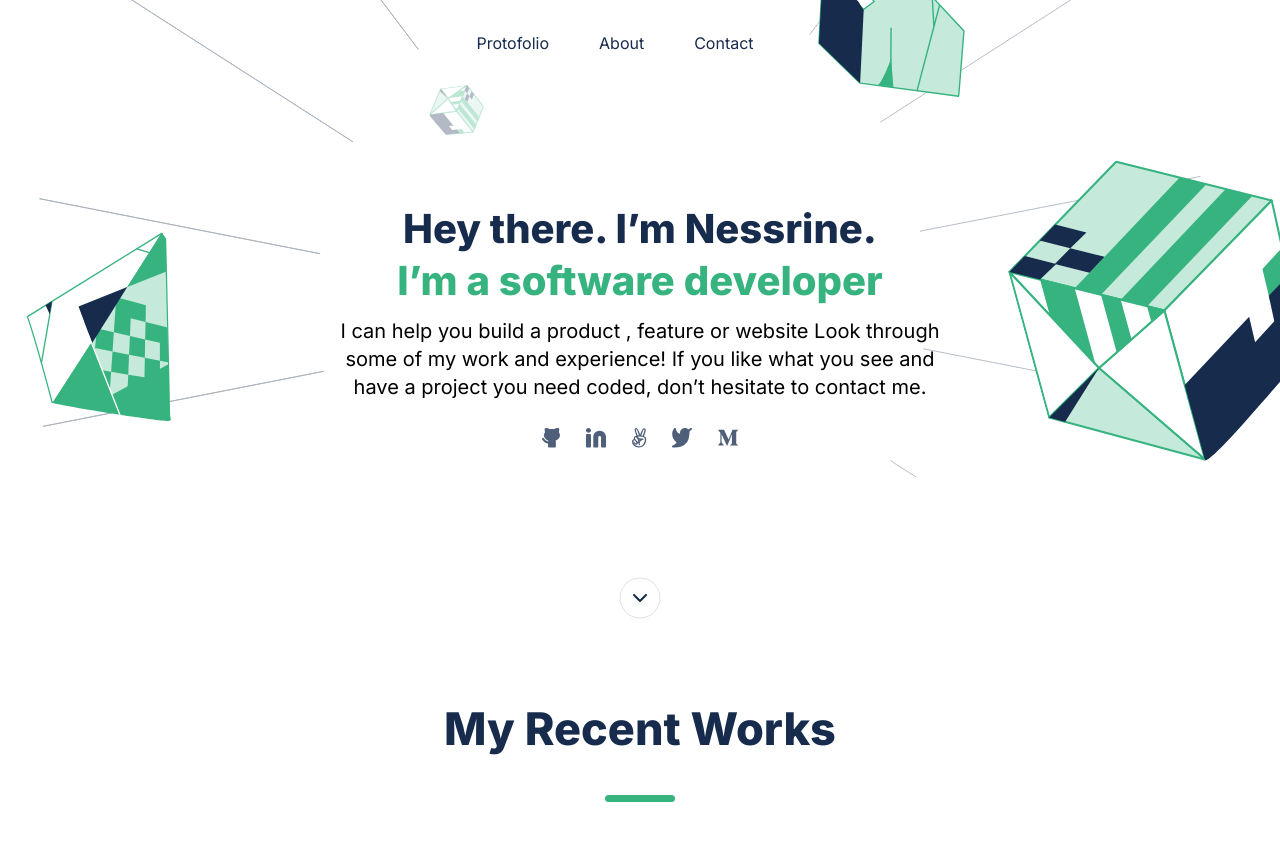
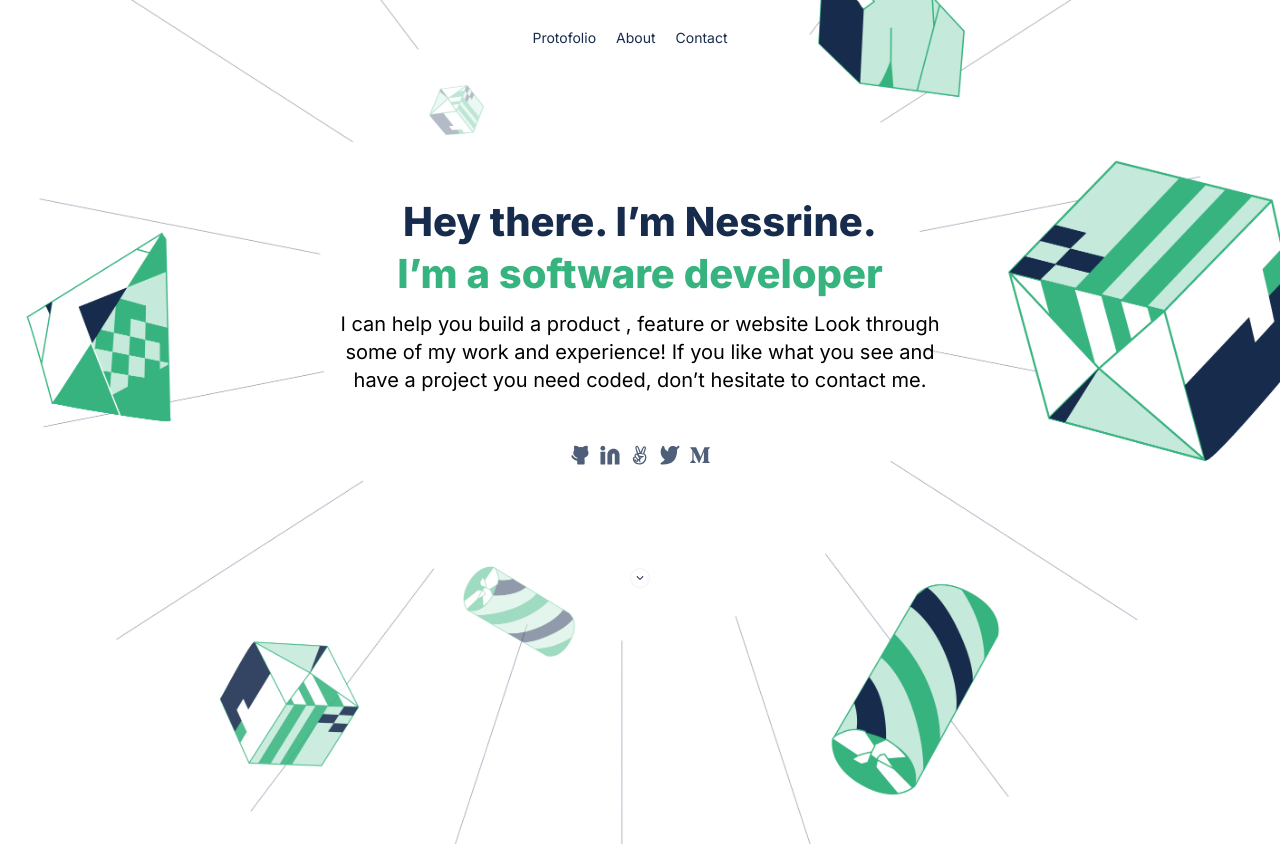
Before and after one commit to Nessrine88/-Protofolio-, a website: page index.html in a window 1280 px wide. Shown: the top 844 px of the page. Drawn offline with Linux system fonts and the light colour scheme.

Commit message:
make the required changes

```diff
--- a/index.html
+++ b/index.html
@@ -41,7 +41,8 @@
                             <li><a href="#"><img src="images/social-media/twitter.svg" alt="twitter-icon"></a></li>
                             <li><a href="#"><img src="images/social-media/medium.svg" alt="medium-icon"></a></li>
                         </ul>
-
+                        <img class="arrow-btn"
+                        src="images/Disabled.svg" alt="">
              </div>
 
         </section>
@@ -50,7 +51,7 @@
         <section class="work-section">
 
             <div class="my-recent-work ">
-                <div class="normal-button"><img src="images/Disabled.svg" alt=""></div>
+
                 <div class="my-work"> <h2 >My Recent Works</h2></div>
                 <div class="line"></div>
             </div>
--- a/style.css
+++ b/style.css
@@ -80,6 +80,31 @@ body {
 header {
   display: flex;
   justify-content: center;
+  flex-direction: column;
+  align-items: center;
+}
+
+.headline {
+  display: flex;
+  justify-content: center;
+  align-items: center;
+  align-content: center;
+  flex-direction: column;
+}
+
+.headline ul {
+  margin-top: 3em;
+  display: flex;
+  justify-content: center;
+}
+
+.arrow-btn {
+  margin-top: 6em;
+}
+
+.headline img {
+  height: 20px;
+  width: 20px;
 }
 
 .primary {
@@ -112,13 +137,7 @@ span {
   display: flex;
   justify-content: center;
   align-items: center;
-  margin: 2% 1%;
-}
-
-.headline ul {
-  display: flex;
-  justify-content: center;
-  align-items: center;
+  margin: 3% 5%;
 }
 
 .social-media ul {
@@ -154,6 +173,7 @@ span {
   align-items: center;
   justify-content: center;
   align-content: center;
+  padding-top: 10%;
 }
 
 .my-work {
@@ -476,13 +496,15 @@ textarea {
 
 @media (min-width: 768px) {
   .header {
-    background-image: url("images/Header-llustration-desktop.svg");
+    background-image: url("images/Header-llustration-desktop@2x.png");
     background-repeat: no-repeat;
     background-size: cover;
+    background-position: auto;
     display: flex;
     justify-content: center;
     align-items: center;
     flex-direction: column;
+    padding-bottom: 20%;
   }
 
   .primary {
@@ -506,8 +528,9 @@ textarea {
     justify-content: center;
     text-align: center;
     align-items: center;
-    margin-right: 50px;
+    margin-right: 20px;
     font-weight: 500;
+    font-size: 14px;
   }
 
   .toolbar img {
@@ -521,6 +544,8 @@ textarea {
 
   .grid-container {
     grid-template-columns: repeat(3, 1fr);
+    margin-top: 0;
+    margin-bottom: 0;
   }
 
   .contact-me {
@@ -532,7 +557,10 @@ textarea {
     background-image: url("images/about-me-bg.PNG");
     background-repeat: no-repeat;
     background-size: cover;
-    background-size: 100% auto;
+    background-position: center bottom 10px;
+    margin-top: 16%;
+    margin-bottom: 3em;
+    padding-top: 3em;
   }
 
   .about-me p {
@@ -562,6 +590,8 @@ textarea {
     line-height: 52px;
     letter-spacing: 0;
     text-align: left;
+    margin-right: 3%;
+    margin-left: 20%;
   }
 
   form {
@@ -596,6 +626,10 @@ textarea {
   }
 
   .social-media ul {
-    margin-top: 15em;
+    margin-top: 12em;
+  }
+
+  .line {
+    display: none;
   }
 }
```
Also changed, not shown: images/hedaer-bg.PNG (added).
